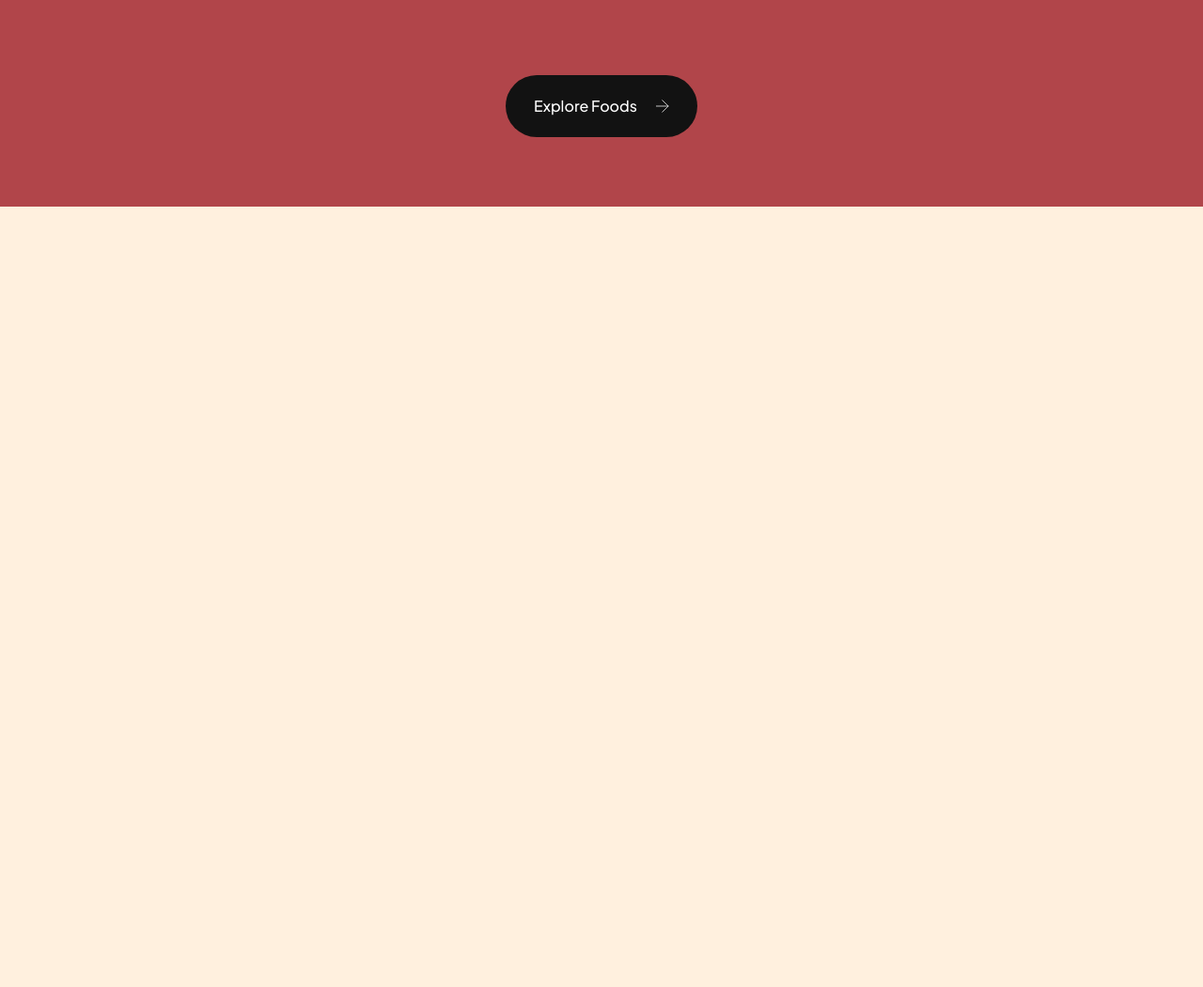
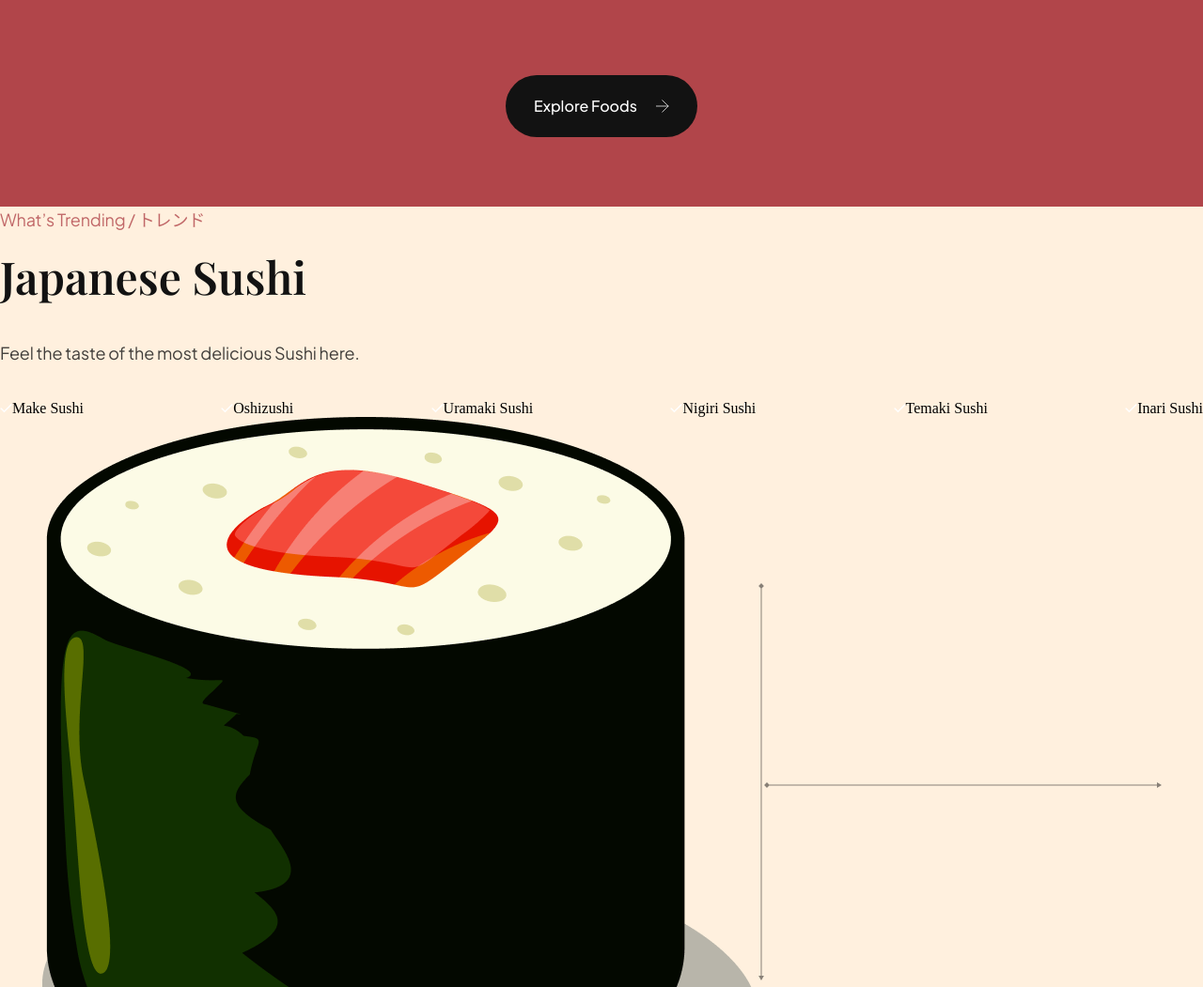
Before and after one commit to saeed-devee/Sushi-Website, a website built with Vite: page index.html in a window 1280 px wide. Shown: the part 2182-3233 px from the top of the page at 94% size. Before the commit the page ends 2402 px from the top, so only its background shows below. Built offline with nearby package versions, Linux system fonts and the light colour scheme.

Commit message:
completion the half of trending foods section

```diff
--- a/index.html
+++ b/index.html
@@ -179,7 +179,63 @@
       </button>
     </section>
 
+    <section class="trending" id="trending-food">
+      <div class="trending__content" data-aos="fade-right">
+        <p class="sushi__subtitle">What’s Trending / トレンド</p>
+        <h3 class="sushi__title">Japanese Sushi</h3>
+        <p class="sushi__description">Feel the taste of the most delicious Sushi here.</p>
 
+        <ul class="trending__list flex-between">
+          <li>
+            <div class="trending__icon flex-center">
+              <img src="assets/check.svg" alt="check">
+              <p>Make Sushi</p>
+            </div>
+          </li>
+          <li>
+            <div class="trending__icon flex-center">
+              <img src="assets/check.svg" alt="check">
+              <p>Oshizushi</p>
+            </div>
+          </li>
+          <li>
+            <div class="trending__icon flex-center">
+              <img src="assets/check.svg" alt="check">
+              <p>Uramaki Sushi</p>
+            </div>
+          </li>
+          <li>
+            <div class="trending__icon flex-center">
+              <img src="assets/check.svg" alt="check">
+              <p>Nigiri Sushi</p>
+            </div>
+          </li>
+          <li>
+            <div class="trending__icon flex-center">
+              <img src="assets/check.svg" alt="check">
+              <p>Temaki Sushi</p>
+            </div>
+          </li>
+          <li>
+            <div class="trending__icon flex-center">
+              <img src="assets/check.svg" alt="check">
+              <p>Inari Sushi</p>
+            </div>
+          </li>
+        </ul>
+      </div>
+
+      <div class="trending__image flex-center">
+        <img src="assets/sushi-5.png" alt="sushi-5" data-aos="fade-left">
+
+        <div class="trending__arrow trending__arrow-left">
+          <img src="assets/arrow-vertical.svg" alt="arrow-vertical">
+        </div>
+        <div class="trending__arrow trending__arrow-bottom">
+          <img src="assets/arrow-horizontal.svg" alt="arrow-horizontal">
+        </div>
+      </div>
+  </section>
     <script src="js/index.js" type="module"></script>
   </body>
 </html>
```
